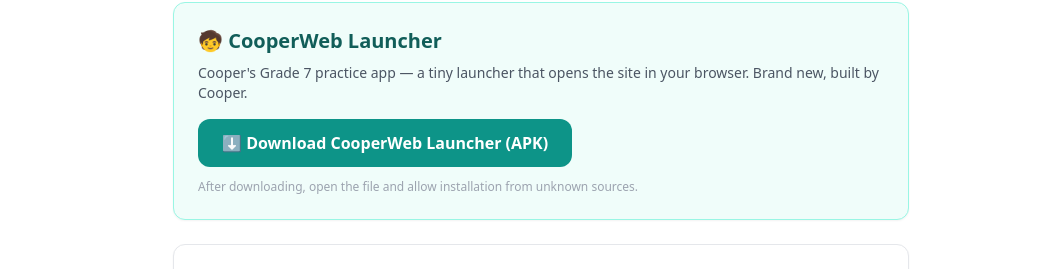
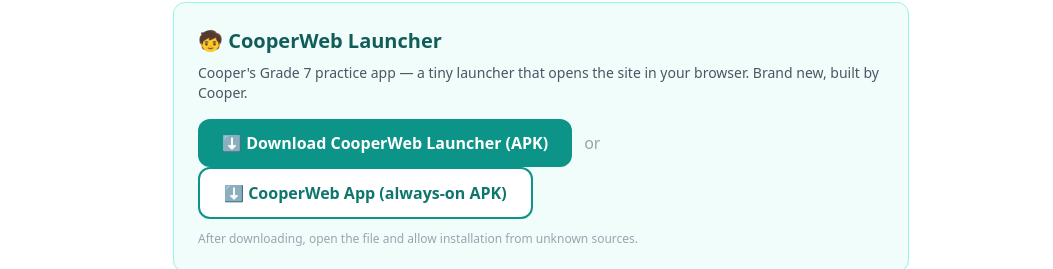
Before and after one commit to Shimba-crypto/johnweb, a React (Vite) app: page /install in a window 1280 px wide. Shown: the part 187-456 px from the top of the page, without its empty margins (227-1280 px from the left). Built offline with nearby package versions, Linux system fonts and the light colour scheme; no server answers.

Commit message:
host CooperWeb full app APK on install page

```diff
--- a/src/pages/Install.tsx
+++ b/src/pages/Install.tsx
@@ -50,6 +50,10 @@ export default function Install() {
         <p className="text-gray-600 text-sm mb-4">Cooper's Grade 7 practice app — a tiny launcher that opens the site in your browser. Brand new, built by Cooper.</p>
         <a href="/install/cooperweb-launcher.apk" download className="inline-block bg-teal-600 text-white px-6 py-3 rounded-xl font-semibold hover:bg-teal-700">
           ⬇️ Download CooperWeb Launcher (APK)
+        </a>
+        <span className="mx-3 text-gray-400">or</span>
+        <a href="/install/cooperweb-app.apk" download className="inline-block bg-white border-2 border-teal-600 text-teal-700 px-6 py-3 rounded-xl font-semibold hover:bg-teal-50">
+          ⬇️ CooperWeb App (always-on APK)
         </a>
         <p className="text-xs text-gray-400 mt-3">After downloading, open the file and allow installation from unknown sources.</p>
       </div>
```
Also changed, not shown: 1 other file (tests, documents, lock files or other folders).
